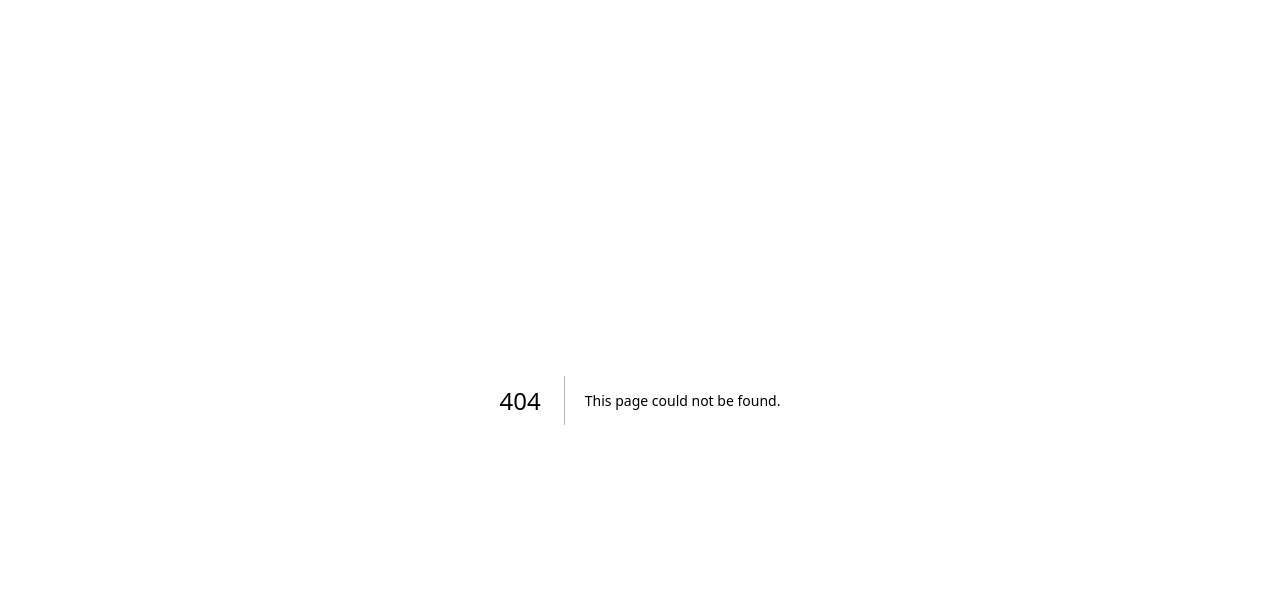
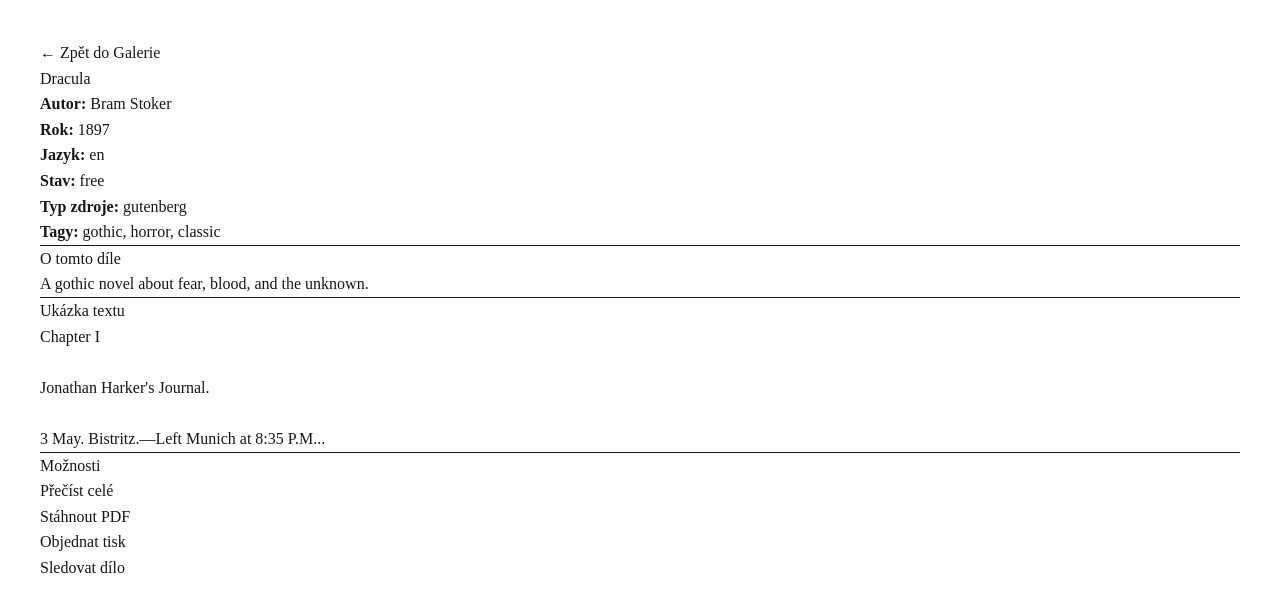
Before and after one commit to ARTalesAdmin/ARTales, a Next.js app: page /dilo/dracula in a window 1280 px wide. Before the commit this address had no page. Shown: the top 612 px of the page. Built offline with nearby package versions, Linux system fonts and the light colour scheme.

Commit message:
přidána galerie, detail díla

```diff
--- /dev/null
+++ b/app/dilo/[id]/page.tsx
@@ -0,0 +1,80 @@
+import { works } from "../../../data/works"
+import Link from "next/link"
+
+type PageProps = {
+  params: Promise<{ id: string }>
+}
+
+export default async function DiloDetail({ params }: PageProps) {
+  const { id } = await params
+
+  const work = works.find((item) => item.id === id)
+
+  if (!work) {
+    return (
+      <main style={{ padding: "40px", fontFamily: "serif" }}>
+        <h1>Dílo nebylo nalezeno</h1>
+        <p>Požadované dílo v ARTales zatím neexistuje.</p>
+        <p>
+          <Link href="/galerie">Zpět do Galerie</Link>
+        </p>
+      </main>
+    )
+  }
+
+  return (
+    <main style={{ padding: "40px", fontFamily: "serif", lineHeight: 1.6 }}>
+      <p>
+        <Link href="/galerie">← Zpět do Galerie</Link>
+      </p>
+
+      <h1>{work.title}</h1>
+
+      <p>
+        <strong>Autor:</strong> {work.author}
+      </p>
+
+      {work.year && (
+        <p>
+          <strong>Rok:</strong> {work.year}
+        </p>
+      )}
+
+      <p>
+        <strong>Jazyk:</strong> {work.language}
+      </p>
+
+      <p>
+        <strong>Stav:</strong> {work.status}
+      </p>
+
+      <p>
+        <strong>Typ zdroje:</strong> {work.sourceType}
+      </p>
+
+      <p>
+        <strong>Tagy:</strong> {work.tags.join(", ")}
+      </p>
+
+      <hr />
+
+      <h2>O tomto díle</h2>
+      <p>{work.shortDesc}</p>
+
+      <hr />
+
+      <h2>Ukázka textu</h2>
+      <p style={{ whiteSpace: "pre-wrap" }}>{work.text}</p>
+
+      <hr />
+
+      <h2>Možnosti</h2>
+      <ul>
+        <li>Přečíst celé</li>
+        <li>Stáhnout PDF</li>
+        <li>Objednat tisk</li>
+        <li>Sledovat dílo</li>
+      </ul>
+    </main>
+  )
+}
--- a/app/galerie/page.tsx
+++ b/app/galerie/page.tsx
@@ -1,3 +1,6 @@
+import Link from "next/link"
+import { works } from "../../data/works"
+
 export default function Galerie() {
   return (
     <main style={{ padding: "40px", fontFamily: "serif" }}>
@@ -10,12 +13,23 @@
 
       <hr />
 
-      <h2>Ukázková díla</h2>
+      <h2>Díla</h2>
 
       <ul>
-        <li>Dracula : Bram Stoker</li>
-        <li>Pride and Prejudice : Jane Austen</li>
-        <li>Sherlock Holmes : Arthur Conan Doyle</li>
+        {works.map((work) => (
+          <li key={work.id} style={{ marginBottom: "20px" }}>
+            <h3>
+              <Link href={`/dilo/${work.id}`}>{work.title}</Link>
+            </h3>
+            <p>
+              {work.author} {work.year ? `(${work.year})` : ""}
+            </p>
+            <p>{work.shortDesc}</p>
+            <p>
+              <strong>Tagy:</strong> {work.tags.join(", ")}
+            </p>
+          </li>
+        ))}
       </ul>
     </main>
   )
--- /dev/null
+++ b/data/works.ts
@@ -0,0 +1,55 @@
+export type Work = {
+  id: string
+  title: string
+  author: string
+  year?: number
+  language: string
+  sourceType: "gutenberg" | "user" | "remix" | "commission"
+  status: "free" | "in_process" | "closed"
+  shortDesc: string
+  tags: string[]
+  text: string
+}
+
+export const works: Work[] = [
+  {
+    id: "dracula",
+    title: "Dracula",
+    author: "Bram Stoker",
+    year: 1897,
+    language: "en",
+    sourceType: "gutenberg",
+    status: "free",
+    shortDesc: "A gothic novel about fear, blood, and the unknown.",
+    tags: ["gothic", "horror", "classic"],
+    text: `Chapter I
+
+Jonathan Harker's Journal.
+
+3 May. Bistritz.—Left Munich at 8:35 P.M...`
+  },
+  {
+    id: "pride-and-prejudice",
+    title: "Pride and Prejudice",
+    author: "Jane Austen",
+    year: 1813,
+    language: "en",
+    sourceType: "gutenberg",
+    status: "free",
+    shortDesc: "A classic novel of manners, love, and social tension.",
+    tags: ["romance", "classic", "society"],
+    text: `It is a truth universally acknowledged, that a single man in possession of a good fortune, must be in want of a wife.`
+  },
+  {
+    id: "sherlock-holmes",
+    title: "The Adventures of Sherlock Holmes",
+    author: "Arthur Conan Doyle",
+    year: 1892,
+    language: "en",
+    sourceType: "gutenberg",
+    status: "free",
+    shortDesc: "Mystery stories featuring Sherlock Holmes and Dr. Watson.",
+    tags: ["mystery", "detective", "classic"],
+    text: `To Sherlock Holmes she is always the woman...`
+  }
+]
```
